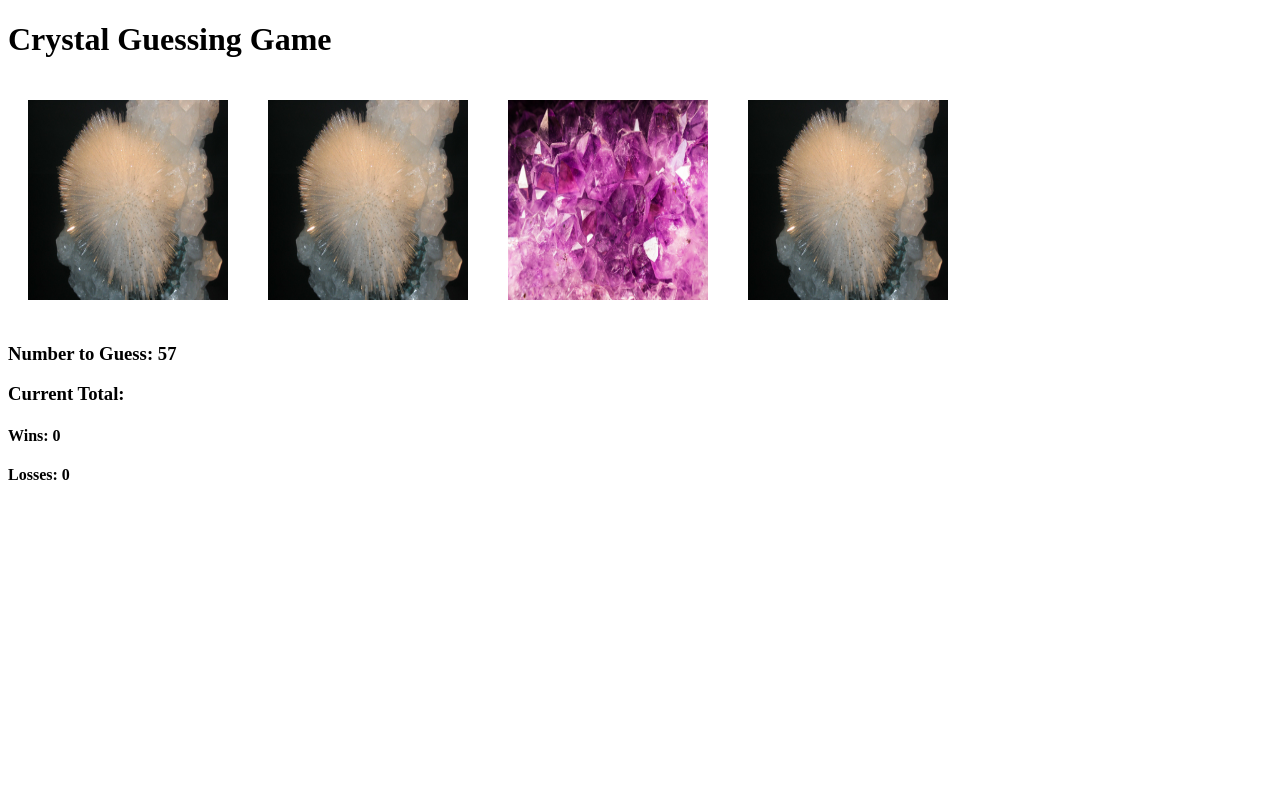
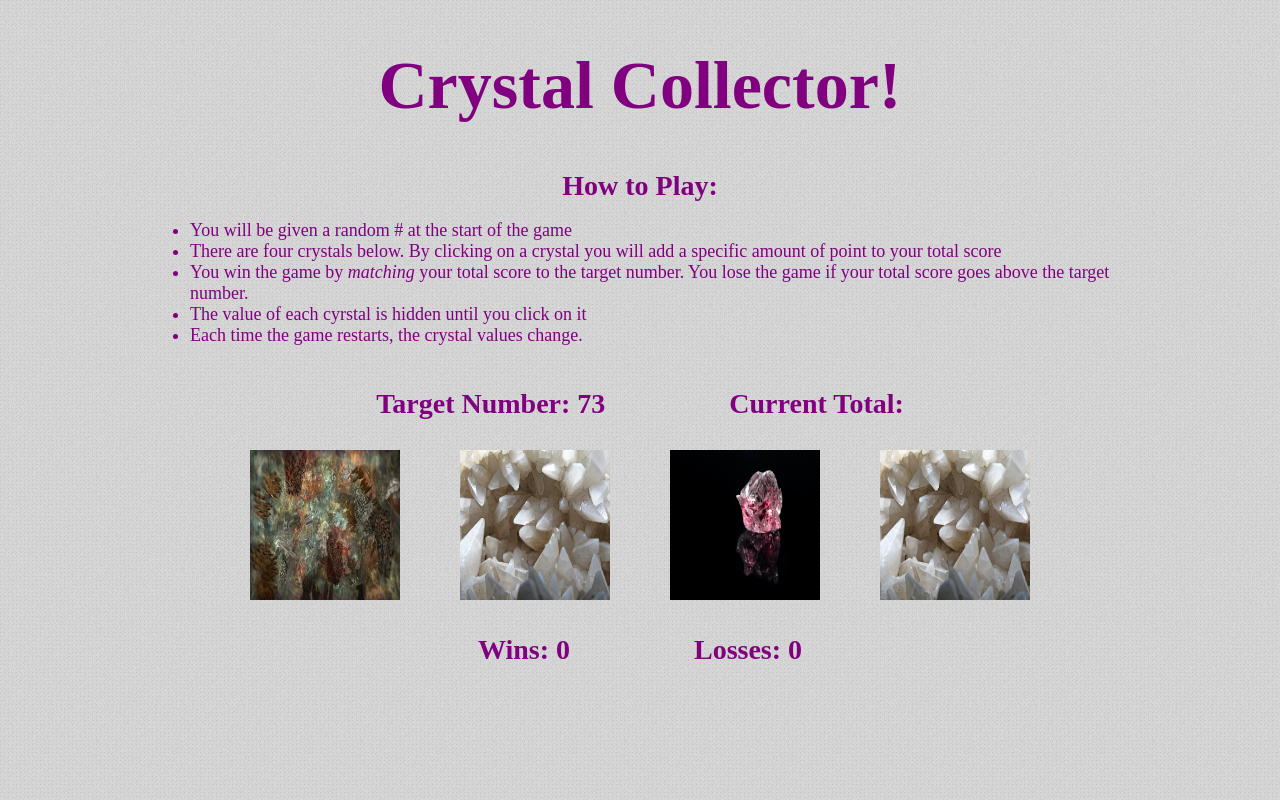
Before and after one commit to CMichael82/unit-4-game, a plain HTML site: page index.html in a window 1280 px wide. Drawn offline with nearby package versions, Linux system fonts and the light colour scheme.

Commit message:
reset game function and css added - need new values on reset

```diff
--- a/assets/css/style.css
+++ b/assets/css/style.css
@@ -1,5 +1,31 @@
+body {
+	width: 980px;
+	margin: auto;
+	background-image: url(../images/squared_metal.png);
+	color: purple;
+	text-align: center;
+}
+
+h1 {
+	font-size: 68px;
+	text-align: center;
+}
+
+.instructions {
+	height: 150px;
+	font-size: 18px;
+	text-align: left;
+}
+
+h2, h3, h4 {
+	font-size: 28px;
+	display: inline;
+	margin: 60px;
+}
+
 .crystal-image {
-	height: 200px;
-	width: 200px;
-	margin: 20px;
+	align-self: center;
+	height: 150px;
+	width: 150px;
+	margin: 30px;
 }
--- a/assets/javascript/game.js
+++ b/assets/javascript/game.js
@@ -1,8 +1,8 @@
 //set a random target number(between 35 and 75)
-var targetNumber = Math.round(Math.random()*(75-35+1)+35);
+var targetNumber = Math.round(Math.random()*(120-19+1)+19);
 $(".target").text(targetNumber);
 
-var images =["amber-crystal.jpg", "blue-crystal.jpg", "purple-crystal.jpg", "white-crystal.jpg"];
+var images =["crystal-1.jpg", "crystal-2.jpg", "crystal-3.jpg", "crystal-4.jpg", "crystal-5.jpg", "crystal-6.jpg", "crystal-7.jpg", "crystal-8.jpg", "crystal-9.jpg", "crystal-10.jpg"];
 
 var score = 0;
 var wins = 0;
@@ -12,10 +12,10 @@ $(".losses").text(losses);
 var crystalValues =[];
 var assignedValue;
 
-//create a for loop to run 4 times
-for (var i = 0; i<4;i++) {
+
+	for (var i = 0; i<4;i++) {
 	//a. create a random number generator (for crystal values)
-	crystalValues.push(Math.round(Math.random()*(10-1+1)+1));
+	crystalValues.push(Math.round(Math.random()*(12-1+1)+1));
 	console.log(crystalValues);
 	//b. create an image (using jquery) on each loop
 	var crsytalImage = $("<img>");
@@ -27,7 +27,6 @@ for (var i = 0; i<4;i++) {
 	//e. append the image to the div
 	$("#allCrystals").append(crsytalImage);
 }
-
 
 //5. create an onclick function (attached to image)
 
@@ -54,13 +53,15 @@ $(".crystal-image").on("click", function() {
 		losses++;
 		$(".losses").text(losses);
 		resetGame();
-	}
+		}
 
+		//7. create a reset game function
 });
 
-//7. create a reset game function
 //a. reset all but wins and losses
 function resetGame() {
-	targetNumber = Math.round(Math.random()*(75-35+1)+35);
 	score = 0;
-}
+	$(".score").text(score);
+	targetNumber = Math.round(Math.random()*(120-19+1)+19);
+	$(".target").text(targetNumber);
+	}
--- a/index.html
+++ b/index.html
@@ -4,15 +4,29 @@
 	<meta charset="UTF-8">
 	<meta name="viewport" content="width=device-width, initial-scale=1.0">
 	<meta http-equiv="X-UA-Compatible" content="ie=edge">
+	<!-- <link rel="stylesheet" href="./assets/css/reset.css"> -->
 	<link rel="stylesheet" href="assets/css/style.css">
-	<title>Crystal-Guess</title>
+	<title>Crystal Collector</title>
 </head>
 <body>
-	<header><h1>Crystal Guessing Game</h1></header>
+	<header><h1>Crystal Collector!</h1></header>
+
+	<div>
+		<h2>How to Play:</h2>
+		<ul class="instructions">
+			<li>You will be given a random # at the start of the game</li>
+			<li>There are four crystals below. By clicking on a crystal you will add a specific amount of point to your total score</li>
+			<li>You win the game by <em>matching</em> your total score to the target number. You lose the game if your total score goes above the target number.</li>
+			<li>The value of each cyrstal is hidden until you click on it</li>
+			<li>Each time the game restarts, the crystal values change.</li>
+		</ul>
+	</div>
+
+	<h3>Target Number: <span class="target"></span></h3>
+	<h3>Current Total: <span class="score"></span></h3>
 
 	<div id="allCrystals"></div>
-	<h3>Number to Guess: <span class="target"></span></h3>
-	<h3>Current Total: <span class="score"></span></h3>
+
 	<h4>Wins: <span class="wins"></span></h4>
 	<h4>Losses: <span class="losses"></span></h4>
 
```
Also changed, not shown: assets/images/crystal-1.jpg (renamed from assets/images/amber-crystal.jpg), assets/images/crystal-10.jpg (added), assets/images/crystal-2.jpg (renamed from assets/images/blue-crystal.jpg), assets/images/crystal-3.jpg (renamed from assets/images/purple-crystal.jpg), assets/images/crystal-4.jpg (renamed from assets/images/white-crystal.jpg), assets/images/crystal-5.jpg (added), assets/images/crystal-6.jpg (added), assets/images/crystal-7.jpg (added), assets/images/crystal-8.jpg (added), assets/images/crystal-9.jpg (added), assets/images/squared_metal.png (added).
